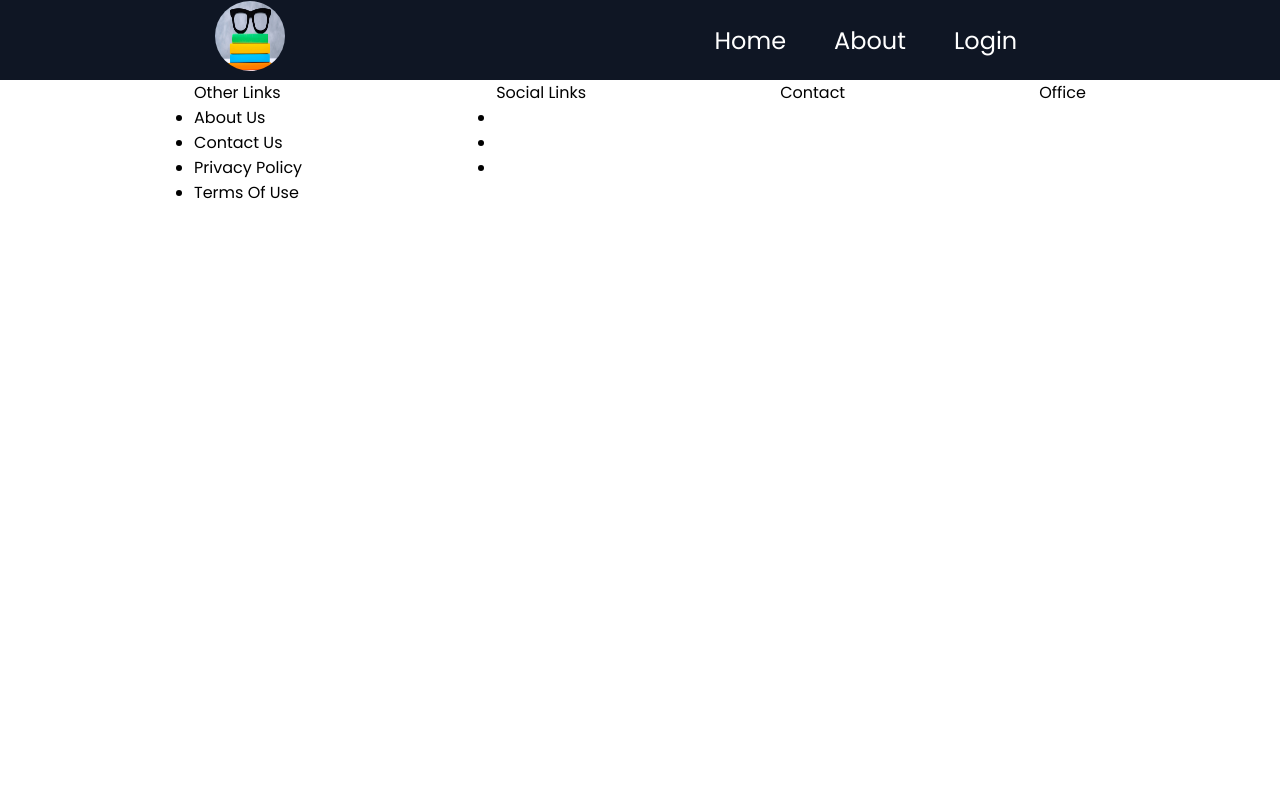
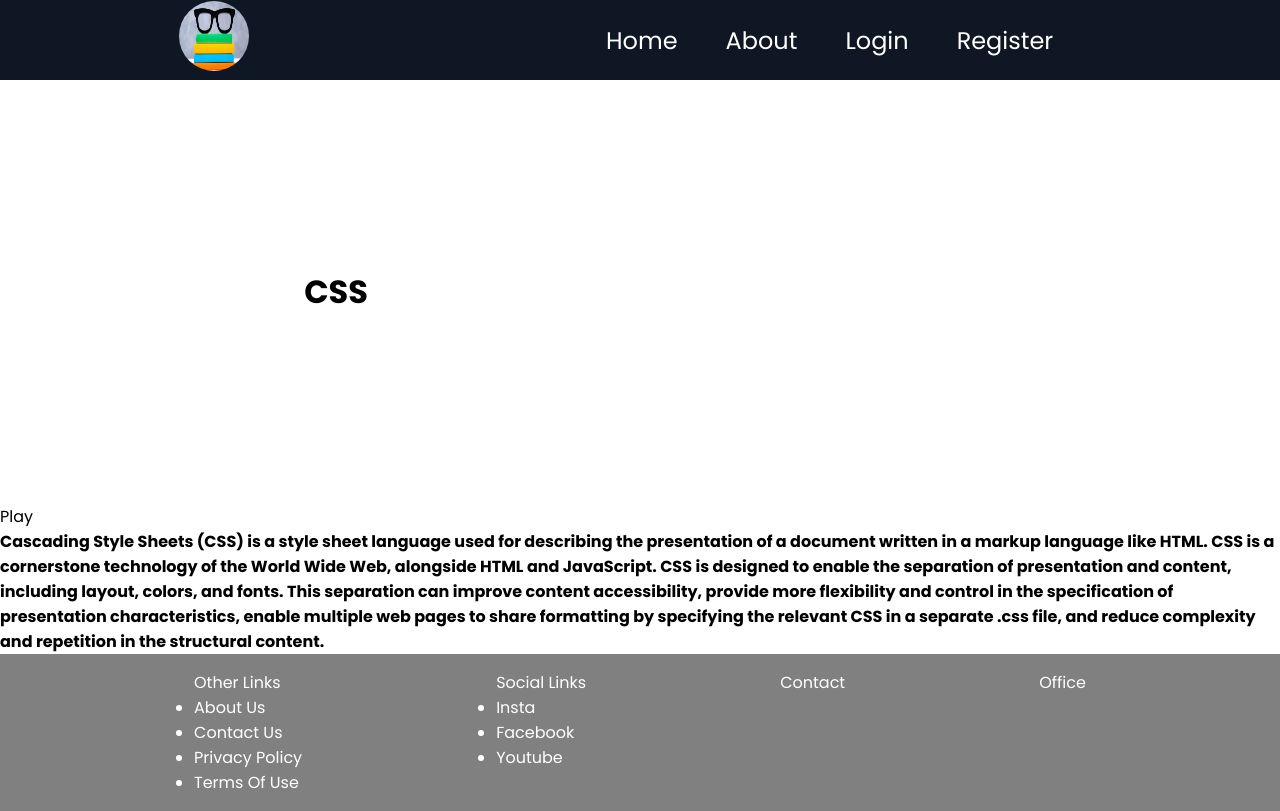
Before and after one commit to codingninja11/SCB-2022-Hackathon, a React (Create React App) app: page /courses/CSS in a window 1280 px wide. Built offline with nearby package versions, Linux system fonts and the light colour scheme.

Commit message:
added-cards

```diff
--- a/package.json
+++ b/package.json
@@ -8,6 +8,7 @@
     "@testing-library/user-event": "^13.5.0",
     "react": "^17.0.2",
     "react-dom": "^17.0.2",
+    "react-player": "^2.9.0",
     "react-router-dom": "^6.2.2",
     "react-scripts": "5.0.0",
     "web-vitals": "^2.1.4"
--- a/src/App.js
+++ b/src/App.js
@@ -3,7 +3,10 @@ import { Route, Routes } from 'react-router-dom';
 import About from './components/About/About';
 import Homepage from './components/Homepage/Homepage';
 import Courses from './components/Courses/Courses';
+import Login from './components/Login/Login';
+import Register from './components/Register/Register';
 import Footer from './components/Footer/Footer';
+import Course from './components/Course/Course';
 
 function App() {
   return (
@@ -12,9 +15,12 @@ function App() {
       <Routes>
         <Route path="/" element={<Homepage />} />
         <Route path="/courses" element={<Courses />} />
+        <Route path="/login" element={<Login />} />
+        <Route path="/register" element={<Register />} />
+        <Route path="/courses/:id" element={<Course />} />
         <Route path="/about" element={<About />} />
       </Routes>
-      <Footer/>
+      <Footer />
     </div>
   );
 }
--- a/src/components/Card/Card.jsx
+++ b/src/components/Card/Card.jsx
@@ -1,16 +1,50 @@
+import { Link } from 'react-router-dom';
+
 const Card = ({ card }) => {
+  // console.log(card.photo);
+  console.log(`Hello ${card.title}`);
   return (
     <div
       style={{
-          width: '200px',
-          height: '200px',
+        width: '300px',
+        height: '300px',
         padding: '10px',
-          background: 'red',
         margin: '1rem',
+        border: '1px solid black',
+        display: 'flex',
+        flexDirection: 'column',
+        textAlign: 'center',
+        background: 'cyan',
+        borderRadius: '2rem',
       }}
     >
-        <div>
-          <span>{card.title}</span>
+      <div style={{ padding: '1rem' }}>
+        <div style={{ fontSize: '2.5rem', fontWeight: '600' }}>
+          {card.title}
+        </div>
+      </div>
+      <div style={{ padding: '1rem 1rem 0.5rem 1rem' }}>
+        <img src={card.photo} alt="" width="100" height="100" />
+      </div>
+      <div style={{ overflow: 'hidden' }}>
+        <div>{card.description}</div>
+      </div>
+      <div style={{ padding: '0.5rem 1rem 0rem 1rem' }}>
+        <Link to={`/courses/${card.title}`}>
+          <button
+            style={{
+              background: '#4CAF50',
+              height: '30px',
+              width: '10rem',
+              color: 'white',
+              border: 'none',
+              borderRadius: '2rem',
+              fontWeight: '600',
+            }}
+          >
+            View Course
+          </button>
+        </Link>
       </div>
     </div>
   );
--- /dev/null
+++ b/src/components/Course/Course.jsx
@@ -0,0 +1,42 @@
+import { useParams } from 'react-router-dom';
+import { cardData } from '../../data';
+import ReactPlayer from 'react-player';
+const Course = () => {
+  const { id } = useParams();
+  const filterdData = cardData.filter((data) => data.title === id);
+
+  return (
+    <div>
+      <div
+        style={{
+          display: 'flex',
+          justifyContent: 'space-evenly',
+          margin: '2rem 1rem 2rem 1rem',
+          width: '100%',
+        }}
+      >
+        <div
+          style={{
+            display: 'flex',
+            justifyContent: 'center',
+            alignItems: 'center',
+            width: '50%',
+          }}
+        >
+          <h1>{id}</h1>
+        </div>
+        <div
+          style={{
+            width: '50%',
+          }}
+        >
+          <ReactPlayer url={filterdData[0].video} />
+        </div>
+      </div>
+      <div>Play</div>
+      <h4>{filterdData[0].description}</h4>
+    </div>
+  );
+};
+
+export default Course;
--- a/src/components/Footer/Footer.jsx
+++ b/src/components/Footer/Footer.jsx
@@ -1,7 +1,15 @@
 import { Link } from 'react-router-dom';
 const Footer = () => {
   return (
-    <div style={{ display: 'flex', justifyContent: 'space-evenly' }}>
+    <div
+      style={{
+        display: 'flex',
+        justifyContent: 'space-evenly',
+        background: 'grey',
+        color: 'white',
+        padding: '1rem 0rem 1rem 0rem',
+      }}
+    >
       <div>
         Other Links
         <div>
--- a/src/components/Header/Header.jsx
+++ b/src/components/Header/Header.jsx
@@ -29,15 +29,24 @@ const Header = () => {
         <div style={{ marginRight: '3rem' }}>
           <Link to="/">Home</Link>
         </div>
-        <div>
+
         <div style={{ marginRight: '3rem' }}>
           <Link to="/about">About</Link>
-          </div>
         </div>
-        <div style={{ display: 'flex' }}>
-        <div style={{ marginRight: '3rem' }}>
-          <Link to="/">Login</Link>
-          </div>
+
+        <div
+          style={{
+            marginRight: '3rem',
+          }}
+        >
+          <Link to="/login">Login</Link>
+        </div>
+        <div
+          style={{
+            marginRight: '3rem',
+          }}
+        >
+          <Link to="/register">Register</Link>
         </div>
       </div>
     </div>
--- a/src/components/Homepage/Homepage.jsx
+++ b/src/components/Homepage/Homepage.jsx
@@ -2,10 +2,35 @@ import { cardData } from '../../data';
 import Card from '../Card/Card';
 const Homepage = () => {
   return (
-    <div style={{ display: 'flex', margin: '20px' }}>
-      {cardData.map((card, index) => {
-        return <Card key={index} card={card} />;
-      })}
+    <div>
+      {/* main container */}
+      <div>
+        <div
+          style={{
+            background: 'cyan',
+            textAlign: 'center',
+            margin: '10px 30px 10px 30px',
+            borderRadius: '1rem',
+            lineHeight: '4rem',
+            fontWeight: 'bold',
+            fontSize: '2.5rem',
+          }}
+        >
+          Demos! Where You Learn And Play!
+        </div>
+      </div>
+      <div
+        style={{
+          display: 'flex',
+          margin: '20px',
+          flexWrap: 'wrap',
+          border: '1px solid black',
+        }}
+      >
+        {cardData.map((card, index) => {
+          return <Card key={index} card={card} />;
+        })}
+      </div>
     </div>
   );
 };
--- /dev/null
+++ b/src/components/Login/Login.jsx
@@ -0,0 +1,5 @@
+const Login = () => {
+  return <div>Login</div>;
+};
+
+export default Login;
--- /dev/null
+++ b/src/components/Register/Register.jsx
@@ -0,0 +1,5 @@
+const Register = () => {
+  return <div>Register</div>;
+};
+
+export default Register;
--- a/src/data.js
+++ b/src/data.js
@@ -2,18 +2,22 @@ export const cardData = [
     {
       title: 'HTML',
       photo: 'https://www.w3.org/html/logo/downloads/HTML5_Logo_512.png',
+      video: 'https://youtu.be/boah9hNHhi0',
       description:
         'Hypertext Markup Language (HTML) is the standard markup language for creating web pages and web applications. With Cascading Style Sheets (CSS) and JavaScript, it forms a triad of cornerstone technologies for the World Wide Web. Web browsers receive HTML documents from a web server or from local storage and render the documents into multimedia web pages. HTML describes the structure of a web page semantically and originally included cues for the appearance of the document.',
     },
     {
       title: 'JS',
       photo: 'https://cdn.worldvectorlogo.com/logos/javascript-icon.svg',
+      video: 'https://youtu.be/c-I5S_zTwAc',
       description:
         'JavaScript is a high-level, dynamic, untyped, and interpreted programming language. It has been standardized in the ECMAScript language specification. Alongside HTML and CSS, it is one of the three core technologies of World Wide Web content production; the majority of websites employ it, and all modern Web browsers support it without the need for plug-ins. JavaScript is prototype-based with first-class functions, making it a multi-paradigm language, supporting object-oriented, imperative, and functional programming styles. JavaScript was created by Brendan Eich in 1995 as the successor to Microsoft’s Active Scripting. It is now part of the ECMAScript language specification, and is a strict subset of Cascading Style Sheets (CSS) and the Document Object Model (DOM).',
     },
     {
       title: 'CSS',
       photo: 'https://cdn.worldvectorlogo.com/logos/css-3.svg',
+      video:
+        'https://www.youtube.com/watch?v=QqmCs2UTS8s&list=PLP9IO4UYNF0XQNx1OinMm84lyGzWSWDms',
       description:
         'Cascading Style Sheets (CSS) is a style sheet language used for describing the presentation of a document written in a markup language like HTML. CSS is a cornerstone technology of the World Wide Web, alongside HTML and JavaScript. CSS is designed to enable the separation of presentation and content, including layout, colors, and fonts. This separation can improve content accessibility, provide more flexibility and control in the specification of presentation characteristics, enable multiple web pages to share formatting by specifying the relevant CSS in a separate .css file, and reduce complexity and repetition in the structural content.',
     },
@@ -24,7 +28,6 @@ export const cardData = [
     },
     {
       title: 'Maths',
-
       photo: 'https://cdn.worldvectorlogo.com/logos/mathematics.svg',
       description: 'Science is a good subject',
     },
```
Also changed, not shown: 1 other file (tests, documents, lock files or other folders). Lines whose indentation alone changed are shown as unchanged.
